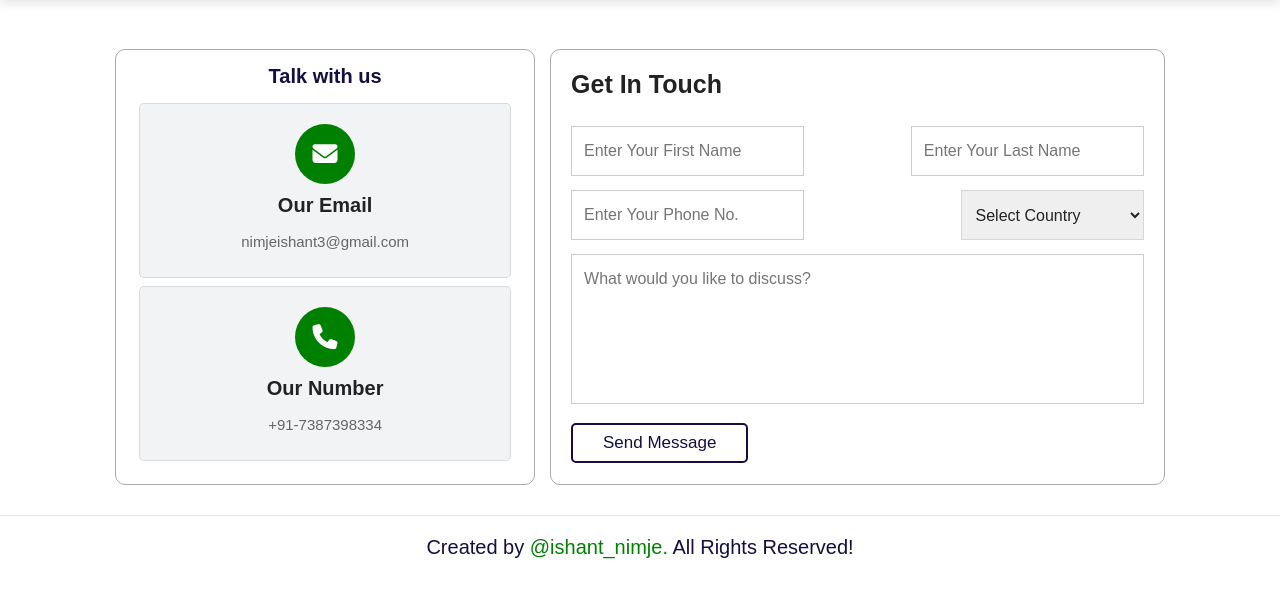
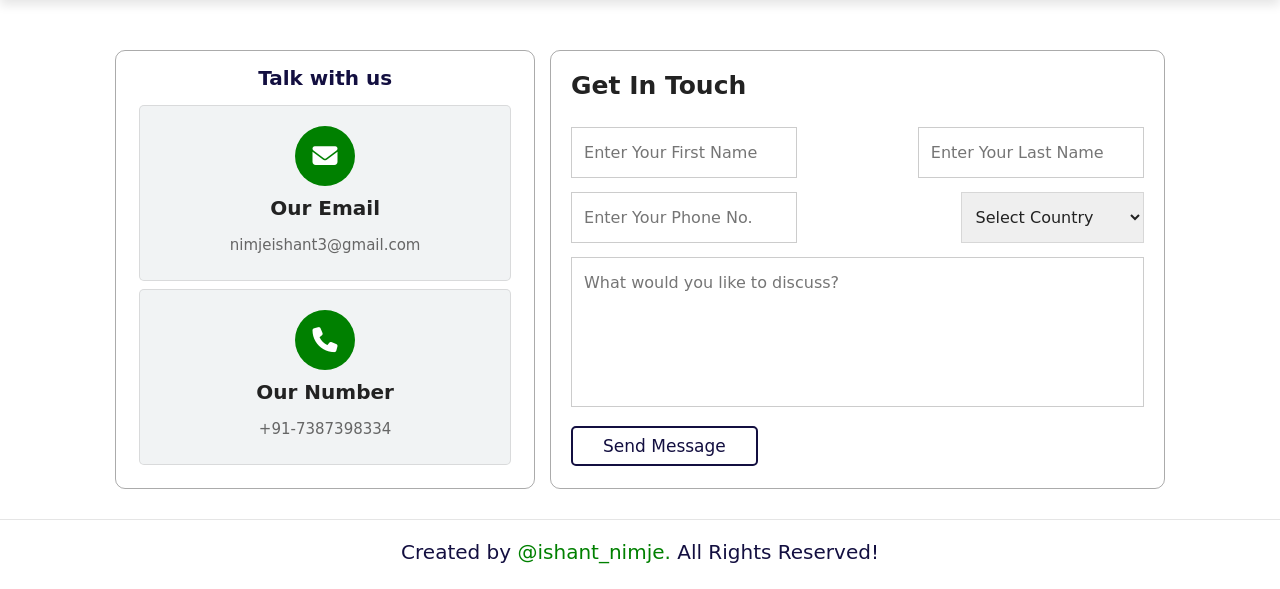
Before and after one commit to IshantNimje/MongoDB_nodeJs, a website: page public/index.html in a window 1280 px wide. Shown: the part 246-835 px from the top of the page. Drawn offline with Linux system fonts and the light colour scheme.

Commit message:
Add files via upload

```diff
--- a/public/css/style.css
+++ b/public/css/style.css
@@ -1,5 +1,5 @@
 *{
-    font-family: 'Poppins' , sans-serif;
+    font-family: "Edu AU VIC WA NT Hand", cursive;
     margin: 0;
     padding: 0;
     box-sizing: border-box;
```
